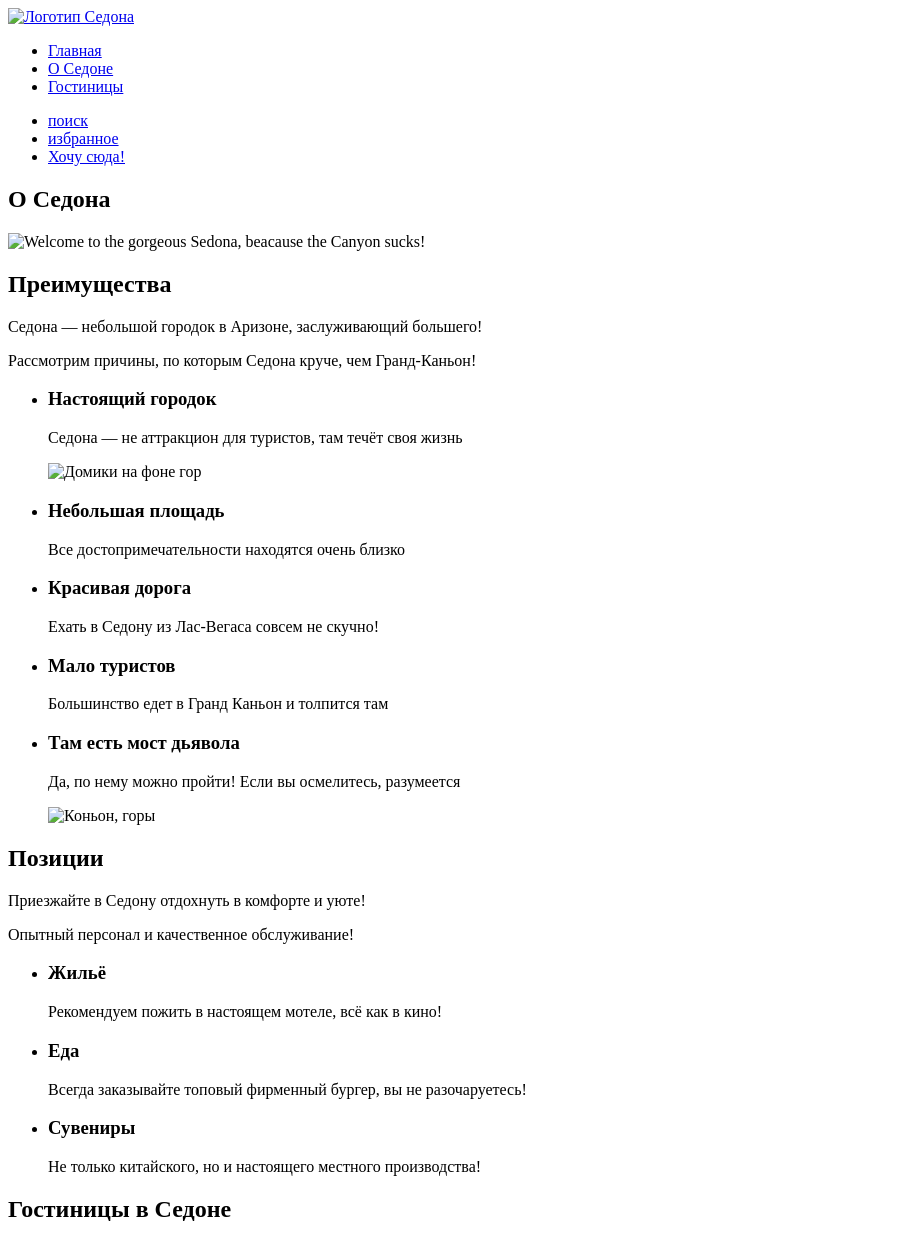
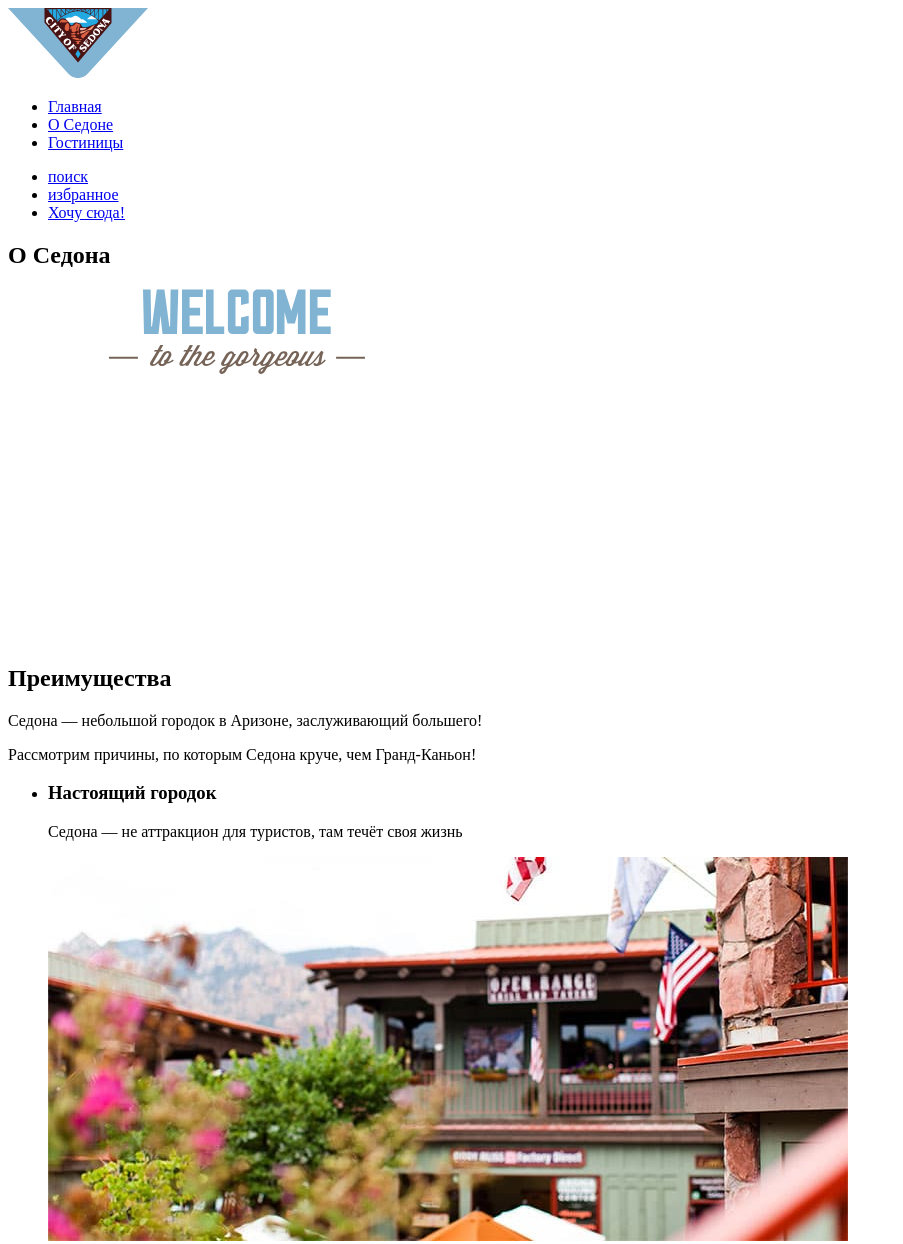
Before and after one commit to htmlacademy-htmlcss/2284449-sedona-36, a plain HTML site: page index.html in a window 1280 px wide. Shown: the top 1244 px of the page, without its empty margins (0-903 px from the left). Drawn offline with Linux system fonts and the light colour scheme.

Commit message:
Вставляет картинки в разметку

```diff
--- a/index.html
+++ b/index.html
@@ -8,7 +8,7 @@
     <header class="page-header">
       <nav class="navigation">
         <a class="navigation-logo" href="index.html">
-          <img class="page-header-logo" alt="Логотип Седона">
+          <img class="page-header-logo" src="images/logo.svg" alt="Логотип Седона">
         </a>
         <ul class="navigation-list">
           <li class="navigation-item">
@@ -44,7 +44,7 @@
     </header>
     <section class="hero">
       <h2 class="visually-hidden">О Седона</h2>
-      <img src="#" alt="Welcome to the gorgeous Sedona, beacause the Canyon sucks!">
+      <img src="images/welcome.svg" alt="Welcome to the gorgeous Sedona, beacause the Canyon sucks!">
     </section>
     <section class="advantages">
       <h2 class="vissually-hidden">Преимущества</h2>
@@ -54,7 +54,7 @@
         <li class="advantages-item">
           <h3 class="advantages-title">Настоящий городок</h3>
           <p class="advantages-description">Седона — не аттракцион для туристов, там течёт своя жизнь</p>
-          <img class="advantages-img" src="#" alt="Домики на фоне гор">
+          <img class="advantages-img" src="images/advantages-houses.jpg" alt="Домики на фоне гор">
         </li>
         <li class="advantages-item">
           <h3 class="advantages-title">Небольшая площадь</h3>
@@ -71,7 +71,7 @@
         <li class="advantages-item">
           <h3 class="advantages-title">Там есть мост дьявола</h3>
           <p class="advantages-description">Да, по нему можно пройти! Если вы осмелитесь, разумеется</p>
-          <img class="advantages-img" src="#" alt="Коньон, горы">
+          <img class="advantages-img" src="images/advantages-mountains.jpg"Коньон, горы">
         </li>
       </ul>
     </section>
```
Also changed, not shown: images/advantages-houses.jpg (added).
